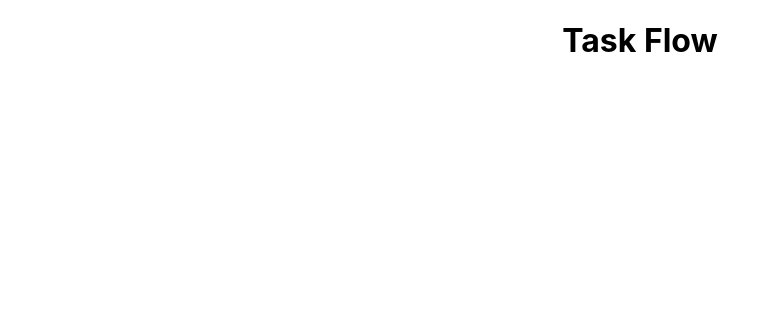
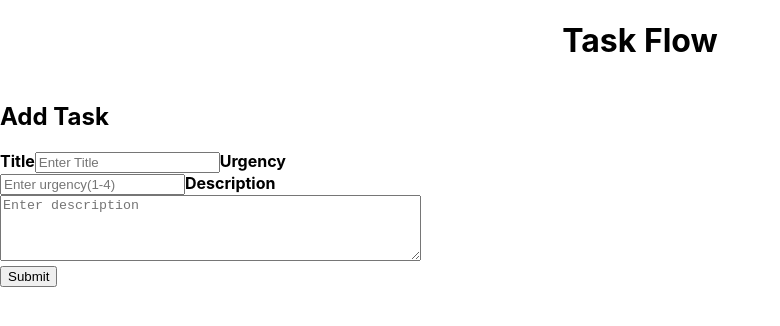
Before and after one commit to mertserezli/TaskFlow, a React (Create React App) app: page / in a window 1280 px wide. Shown: the top 326 px of the page, without its empty margins (0-780 px from the left). Built offline with nearby package versions, Linux system fonts and the light colour scheme.

Commit message:
add addTask

```diff
--- a/src/App.js
+++ b/src/App.js
@@ -1,5 +1,5 @@
 import './App.css';
-import React from "react";
+import React, {useState} from "react";
 
 function App() {
   return (
@@ -11,10 +11,16 @@ function App() {
 }
 
 function TaskFlow() {
+    const [tasks, setTasks] = useState([]);
+
+    const addNewTask = (task) =>{
+        setTasks([...tasks, task]);
+    };
+
     return(
     <div className="grid-container">
         <div className="AddTask">
-
+            <AddTask addNewTask={addNewTask}/>
         </div>
         <div className="CurTask">
 
@@ -26,4 +32,38 @@ function TaskFlow() {
     )
 }
 
+function AddTask(props){
+    const addNewTask = props.addNewTask;
+
+    const [title, setTitle] = useState([]);
+    const [urgency, setUrgency] = useState([]);
+    const [description, setDescription] = useState([]);
+
+    const handleSubmit = (event) => {
+        event.preventDefault();
+        addNewTask({title, urgency, description, date: new Date()})
+    };
+
+    return(
+    <>
+        <form onSubmit={handleSubmit}>
+            <h2>Add Task</h2>
+
+            <label htmlFor="title"><b>Title</b></label>
+            <input placeholder="Enter Title" name="title" id="title" required
+                   value={title} onChange={event => setTitle(event.target.value)} />
+
+            <label htmlFor="urgency"><b>Urgency</b></label>
+            <input type="number" placeholder="Enter urgency(1-4)" name="urgency" id="urgency" required
+                   value={urgency} onChange={event => setUrgency(event.target.value)} />
+
+            <label htmlFor="description"><b>Description</b></label>
+            <textarea placeholder="Enter description" rows="4" cols="50" name="description" id="description" required
+                      value={description} onChange={event => setDescription(event.target.value)} />
+
+            <input type="submit" value="Submit" />
+        </form>
+    </>
+    )
+}
 export default App;
```
